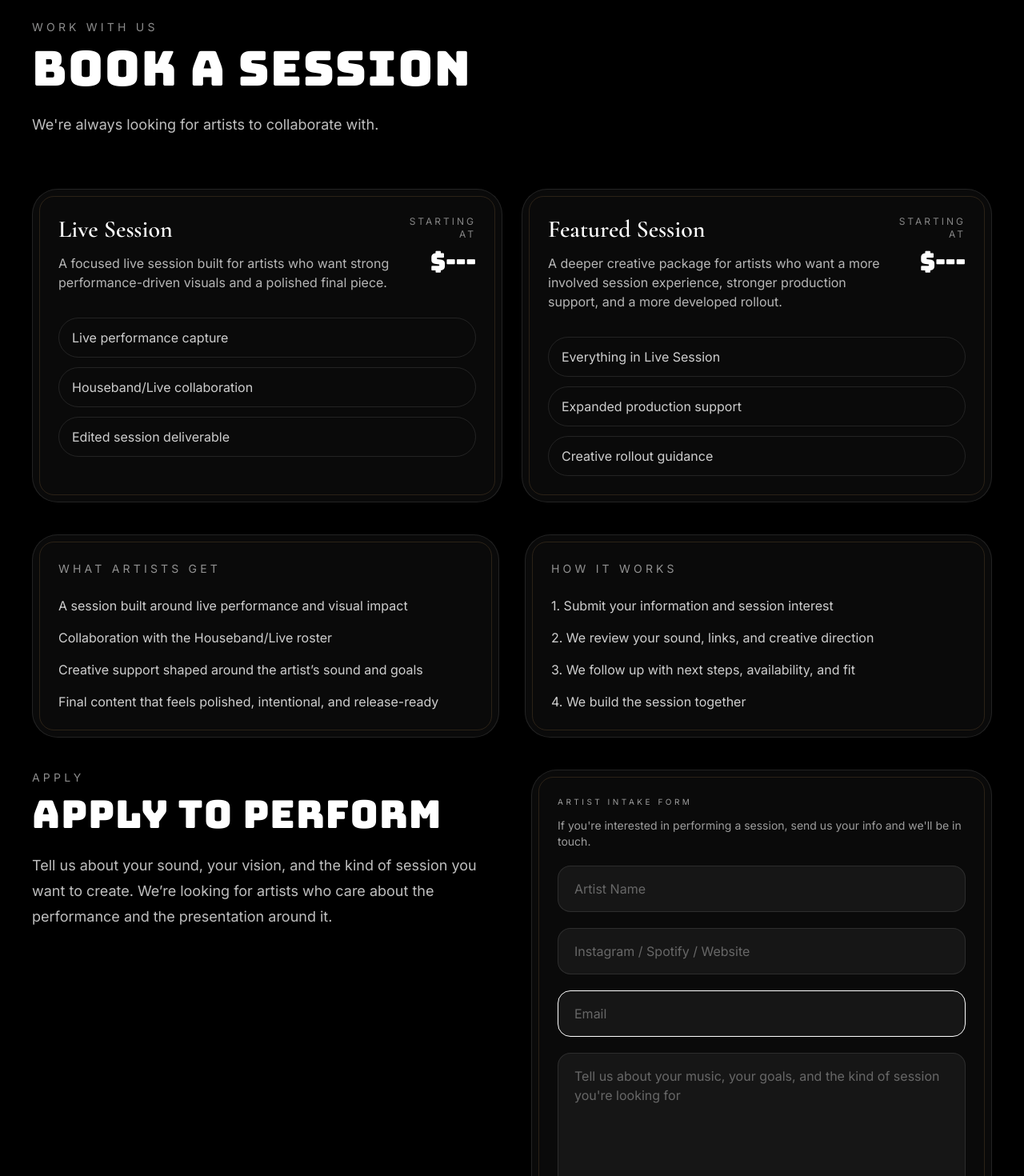
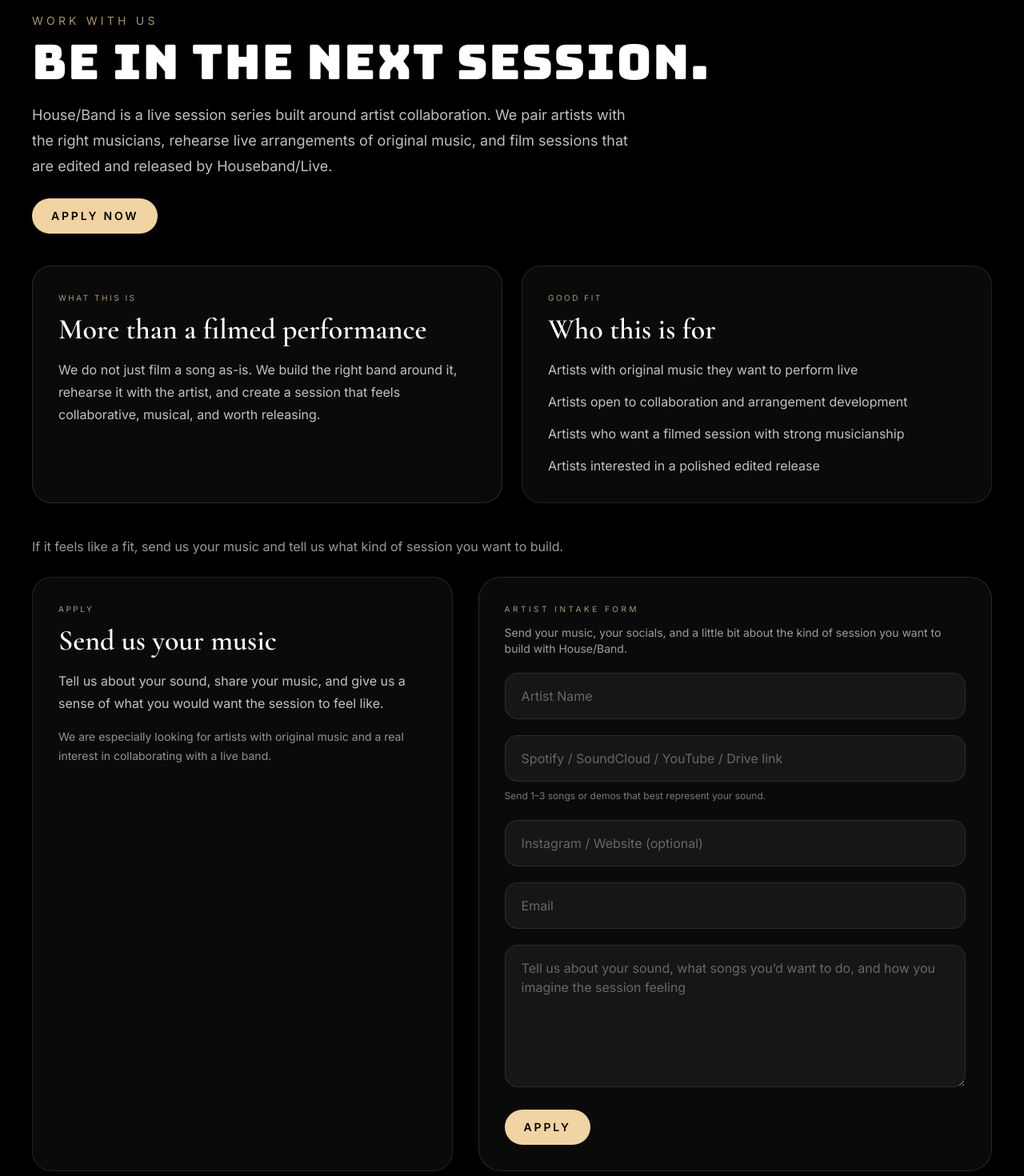
Before and after one commit to jlkadet/houseband-live, a Next.js app: page /work-with-us in a window 1280 px wide. Shown: the part 120-1590 px from the top of the page at 80% size. Built offline with nearby package versions, Linux system fonts and the light colour scheme.

Commit message:
tighten work with us page and focus on conversion

```diff
--- a/app/about/page.tsx
+++ b/app/about/page.tsx
@@ -1,4 +1,5 @@
-import Link from "next/link";
+"use client";
+
 import { Bungee, Cormorant_Garamond, Inter } from "next/font/google";
 
 const bungee = Bungee({
@@ -18,103 +19,120 @@ const inter = Inter({
 export default function AboutPage() {
   return (
     <div className={`${inter.className} min-h-screen bg-black text-white`}>
-
       <main className="px-4 py-10 sm:px-6 sm:py-12 lg:px-10">
-        <div className="mx-auto max-w-6xl">
-          <div className="mb-16 max-w-4xl">
-            <p className="text-sm uppercase tracking-[0.3em] text-white/55">
+        <div className="mx-auto max-w-7xl">
+          <div className="mb-10 sm:mb-12">
+            <p className="text-sm uppercase tracking-[0.3em] text-[#f2d3a2]/70">
               About
             </p>
+
             <h1
-  className={`${bungee.className} mt-3 text-3xl tracking-wide sm:text-4xl md:text-6xl`}
->
-              Built Around Live Performance
+              className={`${bungee.className} mt-3 text-3xl tracking-wide sm:text-4xl md:text-6xl`}
+            >
+              What House/Band is
             </h1>
-            <p className="mt-6 text-lg leading-8 text-white/75">
-              Houseband/Live is a live session platform built around performance and
-               collaboration. We bring artists together with a full band and film sessions
-               that feel real.
+
+            <p className="mt-5 max-w-3xl text-base leading-7 text-white/75 sm:text-lg sm:leading-8">
+              House/Band is a live session series that highlights talented
+              artists by giving them a platform to perform their original music
+              with a band on camera.
             </p>
-            <p className="mt-4 text-white/60">
-  Based in Minneapolis.
-</p>
           </div>
 
-          <div className="grid gap-5 sm:gap-8 lg:grid-cols-[1.1fr_0.9fr]">
-            <section className="retro-card-frame rounded-[2rem] border border-white/10 bg-white/[0.04] p-5 shadow-xl sm:p-8">
-              <p className="text-sm uppercase tracking-[0.3em] text-white/55">
-                What We Do
+          <section className="mb-8 grid gap-6 lg:grid-cols-[1fr_1fr] lg:gap-8 sm:mb-10">
+            <div className="rounded-[1.5rem] border border-[#d8a25e]/20 bg-white/[0.04] p-6 sm:p-8">
+              <p className="text-[10px] uppercase tracking-[0.25em] text-[#f2d3a2]/70">
+                The idea
               </p>
+
               <h2
-                className={`${cormorant.className} mt-3 text-4xl font-semibold`}
+                className={`${cormorant.className} mt-3 text-3xl font-semibold sm:text-4xl`}
               >
-                Performance-driven sessions for artists who want to stand out
+                Collaboration comes first
               </h2>
-              <p className="mt-5 text-lg leading-8 text-white/75">
-                Houseband/Live brings together musicianship, collaboration,
-                creative direction, and visual presentation to create live
-                sessions that feel polished without losing the raw energy of a
-                real performance.
+
+              <p className="mt-4 text-white/75 leading-7">
+                The goal is not just to film an artist performing alone. House/Band
+                is built around pairing artists with the right musicians and
+                creating a live version of their music that feels collaborative,
+                intentional, and worth capturing on camera.
               </p>
-            </section>
-
-            <section className="retro-card-frame rounded-[2rem] border border-white/10 bg-white/[0.04] p-5 shadow-xl sm:p-8">
-              <p className="text-sm uppercase tracking-[0.3em] text-white/55">
-                Why It Exists
-              </p>
-              <h2
-                className={`${cormorant.className} mt-3 text-4xl font-semibold`}
-              >
-                To give artists stronger visual identity through live music
-              </h2>
-              <p className="mt-5 text-lg leading-8 text-white/75">
-                Too often, live performance stays in the room. Houseband/Live
-                exists to help artists capture that energy and translate it into
-                content that can travel, connect, and leave a lasting
-                impression.
-              </p>
-            </section>
-          </div>
-
-          <section className="mt-8 grid gap-5 sm:mt-10 sm:gap-8 lg:grid-cols-2">
-            <div className="retro-card-frame rounded-[2rem] border border-white/10 bg-white/[0.04] p-5 shadow-xl sm:p-8">
-              <p className="text-sm uppercase tracking-[0.3em] text-white/55">
-                What Makes It Different
-              </p>
-              <ul className="mt-6 space-y-4 text-white/80">
-                <li>Live-first content built around real performance</li>
-                <li>Strong visual presentation without losing artistic identity</li>
-                <li>A collaborative houseband structure that supports the artist</li>
-                <li>Sessions designed to feel like a release, not just a recording</li>
-              </ul>
             </div>
 
-            <div className="retro-card-frame rounded-[2rem] border border-white/10 bg-white/[0.04] p-5 shadow-xl sm:p-8">
-              <p className="text-sm uppercase tracking-[0.3em] text-white/55">
-                Who It’s For
+            <div className="rounded-[1.5rem] border border-white/10 bg-white/[0.04] p-6 sm:p-8">
+              <p className="text-[10px] uppercase tracking-[0.25em] text-[#f2d3a2]/70">
+                The process
               </p>
-              <p className="mt-6 text-lg leading-8 text-white/75">
-                Houseband/Live is built for emerging and independent artists,
-                vocalists, songwriters, instrumentalists, and collaborators who
-                want a more intentional way to present their music. It is for
-                artists who care about the performance, the look, and the story
-                around the work.
+
+              <h2
+                className={`${cormorant.className} mt-3 text-3xl font-semibold sm:text-4xl`}
+              >
+                From song to session
+              </h2>
+
+              <p className="mt-4 text-white/75 leading-7">
+                We find the musicians that make sense for the artist’s music,
+                bring them together with the artist, and develop the live
+                arrangement through rehearsal. From there, the session is filmed,
+                edited, and released by Houseband/Live.
               </p>
             </div>
           </section>
 
-          <section className="mt-10 text-center">
-            <p className="mx-auto max-w-3xl text-lg leading-8 text-white/70">
-              Houseband/Live is not just about documenting a performance. It is
-              about creating a session that feels like a statement.
-            </p>
+          <section className="grid gap-4 sm:grid-cols-2 xl:grid-cols-4">
+            {[
+              {
+                number: "01",
+                title: "Find the fit",
+                description:
+                  "We think carefully about which musicians match the artist’s music.",
+              },
+              {
+                number: "02",
+                title: "Build the arrangement",
+                description:
+                  "The band listens, collaborates, and creates their own approach with the artist’s guidance.",
+              },
+              {
+                number: "03",
+                title: "Rehearse it live",
+                description:
+                  "The songs are shaped in rehearsal before the cameras ever turn on.",
+              },
+              {
+                number: "04",
+                title: "Film and release",
+                description:
+                  "The final session is captured on camera, edited, and released through Houseband/Live.",
+              },
+            ].map((item, index) => (
+              <div
+                key={item.number}
+                className={`group relative overflow-hidden rounded-[1.35rem] border bg-white/[0.04] p-5 transition duration-300 hover:-rotate-[1deg] hover:scale-[1.02] sm:rounded-[1.5rem] sm:p-6 ${
+                  index % 2 === 0
+                    ? "border-[#d8a25e]/20"
+                    : "border-white/10"
+                }`}
+              >
+                <div className="absolute inset-0 opacity-0 transition group-hover:opacity-100 bg-white/5" />
 
-            <Link
-              href="/work-with-us"
-              className="mt-8 inline-block rounded-full bg-white px-6 py-3 text-sm font-semibold uppercase tracking-[0.2em] text-black transition hover:scale-105"
-            >
-              Work With Us
-            </Link>
+                <div className="relative">
+                  <p className="text-[10px] uppercase tracking-[0.25em] text-[#f2d3a2]/70">
+                    {item.number}
+                  </p>
+
+                  <h3
+                    className={`${cormorant.className} mt-3 text-3xl font-semibold`}
+                  >
+                    {item.title}
+                  </h3>
+
+                  <p className="mt-4 text-sm leading-6 text-white/75 sm:text-base sm:leading-7">
+                    {item.description}
+                  </p>
+                </div>
+              </div>
+            ))}
           </section>
         </div>
       </main>
--- a/app/work-with-us/page.tsx
+++ b/app/work-with-us/page.tsx
@@ -1,6 +1,5 @@
 "use client";
 
-import Link from "next/link";
 import { useState, type ChangeEvent, type FormEvent } from "react";
 import { Bungee, Cormorant_Garamond, Inter } from "next/font/google";
 
@@ -21,7 +20,8 @@ const inter = Inter({
 export default function WorkWithUsPage() {
   const [formData, setFormData] = useState({
     artistName: "",
-    links: "",
+    musicLinks: "",
+    socials: "",
     email: "",
     message: "",
   });
@@ -29,31 +29,6 @@ export default function WorkWithUsPage() {
   const [status, setStatus] = useState<
     "idle" | "submitting" | "success" | "error"
   >("idle");
-
-  const packages = [
-    {
-      name: "Live Session",
-      price: "$---",
-      description:
-        "A focused live session built for artists who want strong performance-driven visuals and a polished final piece.",
-      features: [
-        "Live performance capture",
-        "Houseband/Live collaboration",
-        "Edited session deliverable",
-      ],
-    },
-    {
-      name: "Featured Session",
-      price: "$---",
-      description:
-        "A deeper creative package for artists who want a more involved session experience, stronger production support, and a more developed rollout.",
-      features: [
-        "Everything in Live Session",
-        "Expanded production support",
-        "Creative rollout guidance",
-      ],
-    },
-  ];
 
   const handleChange = (
     e: ChangeEvent<HTMLInputElement | HTMLTextAreaElement>
@@ -86,7 +61,8 @@ export default function WorkWithUsPage() {
         setStatus("success");
         setFormData({
           artistName: "",
-          links: "",
+          musicLinks: "",
+          socials: "",
           email: "",
           message: "",
         });
@@ -100,112 +76,114 @@ export default function WorkWithUsPage() {
 
   return (
     <div className={`${inter.className} min-h-screen bg-black text-white`}>
-      <main className="px-4 py-10 sm:px-6 sm:py-12 lg:px-10">
+      <main className="px-4 py-8 sm:px-6 sm:py-10 lg:px-10">
         <div className="mx-auto max-w-7xl">
-          <div className="mb-16 max-w-4xl">
-            <p className="text-sm uppercase tracking-[0.3em] text-white/55">
+          <div className="mb-8 sm:mb-10">
+            <p className="text-sm uppercase tracking-[0.3em] text-[#f2d3a2]/70">
               Work With Us
             </p>
+
             <h1
-  className={`${bungee.className} mt-3 text-3xl tracking-wide sm:text-4xl md:text-6xl`}
->
-              Book a Session
+              className={`${bungee.className} mt-3 text-3xl tracking-wide sm:text-4xl md:text-6xl`}
+            >
+              Be in the next session.
             </h1>
-            <p className="mt-6 text-lg leading-8 text-white/75">
-              We're always looking for artists to collaborate with.
-            </p>
+
+            <div className="mt-5 max-w-3xl">
+              <p className="text-base leading-7 text-white/75 sm:text-lg sm:leading-8">
+                House/Band is a live session series built around artist
+                collaboration. We pair artists with the right musicians,
+                rehearse live arrangements of original music, and film sessions
+                that are edited and released by Houseband/Live.
+              </p>
+
+              <a
+                href="#apply-form"
+                className="mt-6 inline-flex items-center justify-center rounded-full bg-[#f2d3a2] px-6 py-3 text-sm font-semibold uppercase tracking-[0.2em] text-black transition hover:scale-105"
+              >
+                Apply Now
+              </a>
+            </div>
           </div>
 
-          <section className="grid gap-4 sm:gap-6 lg:grid-cols-2">
-            {packages.map((pkg) => (
-              <div
-                key={pkg.name}
-                className="retro-card-frame rounded-[2rem] border border-white/10 bg-white/[0.04] p-5 shadow-xl sm:p-8"
+          <section className="mb-8 grid gap-4 lg:grid-cols-[1fr_1fr] lg:gap-6 sm:mb-10">
+            <div className="rounded-[1.5rem] border border-[#d8a25e]/20 bg-white/[0.04] p-6 sm:p-8">
+              <p className="text-[10px] uppercase tracking-[0.25em] text-[#f2d3a2]/70">
+                What this is
+              </p>
+
+              <h2
+                className={`${cormorant.className} mt-3 text-3xl font-semibold sm:text-4xl`}
               >
-                <div className="flex items-start justify-between gap-4">
-                  <div>
-                    <h2 className={`${cormorant.className} text-3xl font-semibold`}>
-                      {pkg.name}
-                    </h2>
-                    <p className="mt-3 max-w-xl text-white/70">
-                      {pkg.description}
-                    </p>
-                  </div>
+                More than a filmed performance
+              </h2>
 
-                  <div className="text-right">
-                    <p className="text-xs uppercase tracking-[0.25em] text-white/50">
-                      Starting at
-                    </p>
-                    <p className={`${bungee.className} mt-2 text-3xl text-white`}>
-                      {pkg.price}
-                    </p>
-                  </div>
-                </div>
-
-                <ul className="mt-8 space-y-3 text-white/80">
-                  {pkg.features.map((feature) => (
-                    <li
-                      key={feature}
-                      className="rounded-full border border-white/10 px-4 py-3"
-                    >
-                      {feature}
-                    </li>
-                  ))}
-                </ul>
-              </div>
-            ))}
-          </section>
-
-          <section className="mt-8 grid gap-5 sm:mt-10 sm:gap-8 lg:grid-cols-[1fr_1fr] lg:items-start">
-            <div className="retro-card-frame rounded-[2rem] border border-white/10 bg-white/[0.04] p-5 shadow-xl sm:p-8">
-              <p className="text-sm uppercase tracking-[0.3em] text-white/55">
-                What Artists Get
+              <p className="mt-4 leading-7 text-white/75">
+                We do not just film a song as-is. We build the right band around
+                it, rehearse it with the artist, and create a session that feels
+                collaborative, musical, and worth releasing.
               </p>
-              <ul className="mt-6 space-y-4 text-white/80">
-                <li>A session built around live performance and visual impact</li>
-                <li>Collaboration with the Houseband/Live roster</li>
-                <li>Creative support shaped around the artist’s sound and goals</li>
-                <li>Final content that feels polished, intentional, and release-ready</li>
-              </ul>
             </div>
 
-            <div className="retro-card-frame rounded-[2rem] border border-white/10 bg-white/[0.04] p-5 shadow-xl sm:p-8">
-              <p className="text-sm uppercase tracking-[0.3em] text-white/55">
-                How It Works
+            <div className="rounded-[1.5rem] border border-white/10 bg-white/[0.04] p-6 sm:p-8">
+              <p className="text-[10px] uppercase tracking-[0.25em] text-[#f2d3a2]/70">
+                Good fit
               </p>
-              <ol className="mt-6 space-y-4 text-white/80">
-                <li>1. Submit your information and session interest</li>
-                <li>2. We review your sound, links, and creative direction</li>
-                <li>3. We follow up with next steps, availability, and fit</li>
-                <li>4. We build the session together</li>
-              </ol>
+
+              <h2
+                className={`${cormorant.className} mt-3 text-3xl font-semibold sm:text-4xl`}
+              >
+                Who this is for
+              </h2>
+
+              <ul className="mt-4 space-y-3 leading-7 text-white/75">
+                <li>Artists with original music they want to perform live</li>
+                <li>Artists open to collaboration and arrangement development</li>
+                <li>Artists who want a filmed session with strong musicianship</li>
+                <li>Artists interested in a polished edited release</li>
+              </ul>
             </div>
           </section>
 
-          <section className="mt-10 grid gap-12 lg:grid-cols-[1fr_1fr] lg:items-start">
-            <div>
-              <p className="text-sm uppercase tracking-[0.3em] text-white/55">
+          <p className="mb-6 max-w-2xl text-sm leading-6 text-white/60 sm:text-base sm:leading-7">
+            If it feels like a fit, send us your music and tell us what kind of
+            session you want to build.
+          </p>
+
+          <section
+            id="apply-form"
+            className="grid gap-6 lg:grid-cols-[0.9fr_1.1fr] lg:gap-8"
+          >
+            <div className="rounded-[1.5rem] border border-white/10 bg-white/[0.04] p-6 sm:p-8">
+              <p className="text-[10px] uppercase tracking-[0.25em] text-[#f2d3a2]/70">
                 Apply
               </p>
+
               <h2
-                className={`${bungee.className} mt-3 text-3xl tracking-wide md:text-5xl`}
+                className={`${cormorant.className} mt-3 text-3xl font-semibold sm:text-4xl`}
               >
-                Apply to Perform
+                Send us your music
               </h2>
-              <p className="mt-6 max-w-xl text-lg leading-8 text-white/75">
-                Tell us about your sound, your vision, and the kind of session
-                you want to create. We’re looking for artists who care about the
-                performance and the presentation around it.
+
+              <p className="mt-4 leading-7 text-white/75">
+                Tell us about your sound, share your music, and give us a sense
+                of what you would want the session to feel like.
+              </p>
+
+              <p className="mt-4 text-sm leading-6 text-white/55">
+                We are especially looking for artists with original music and a
+                real interest in collaborating with a live band.
               </p>
             </div>
 
-            <div className="retro-card-frame rounded-[2rem] border border-white/10 bg-white/[0.04] p-5 shadow-2xl sm:p-8">
-              <div className="mb-3 text-[10px] uppercase tracking-[0.35em] text-white/60">
+            <div className="rounded-[1.5rem] border border-[#d8a25e]/20 bg-white/[0.04] p-6 sm:rounded-[1.75rem] sm:p-8">
+              <div className="mb-3 text-[10px] uppercase tracking-[0.35em] text-[#f2d3a2]/70">
                 Artist Intake Form
               </div>
 
               <p className="mb-5 text-sm text-white/60">
-                If you're interested in performing a session, send us your info and we'll be in touch.
+                Send your music, your socials, and a little bit about the kind
+                of session you want to build with House/Band.
               </p>
 
               <form onSubmit={handleSubmit} className="grid gap-5">
@@ -216,16 +194,31 @@ export default function WorkWithUsPage() {
                   value={formData.artistName}
                   onChange={handleChange}
                   required
-                  className="w-full rounded-2xl border border-white/10 bg-white/5 px-5 py-4 text-base text-white placeholder:text-white/35 outline-none transition focus:border-white/30"
+                  className="w-full rounded-2xl border border-white/10 bg-white/5 px-5 py-4 text-base text-white placeholder:text-white/35 outline-none transition focus:border-[#d8a25e]/35"
                 />
+
+                <div>
+                  <input
+                    type="text"
+                    name="musicLinks"
+                    placeholder="Spotify / SoundCloud / YouTube / Drive link"
+                    value={formData.musicLinks}
+                    onChange={handleChange}
+                    required
+                    className="w-full rounded-2xl border border-white/10 bg-white/5 px-5 py-4 text-base text-white placeholder:text-white/35 outline-none transition focus:border-[#d8a25e]/35"
+                  />
+                  <p className="mt-2 text-xs leading-5 text-white/45">
+                    Send 1–3 songs or demos that best represent your sound.
+                  </p>
+                </div>
 
                 <input
                   type="text"
-                  name="links"
-                  placeholder="Instagram / Spotify / Website"
-                  value={formData.links}
+                  name="socials"
+                  placeholder="Instagram / Website (optional)"
+                  value={formData.socials}
                   onChange={handleChange}
-                  className="w-full rounded-2xl border border-white/10 bg-white/5 px-5 py-4 text-base text-white placeholder:text-white/35 outline-none transition focus:border-white/30"
+                  className="w-full rounded-2xl border border-white/10 bg-white/5 px-5 py-4 text-base text-white placeholder:text-white/35 outline-none transition focus:border-[#d8a25e]/35"
                 />
 
                 <input
@@ -235,31 +228,31 @@ export default function WorkWithUsPage() {
                   value={formData.email}
                   onChange={handleChange}
                   required
-                  className="w-full rounded-2xl border borderwhite/10 bg-white/5 px-5 py-4 text-base text-white placeholder:text-white/35 outline-none transition focus:border-white/30"
+                  className="w-full rounded-2xl border border-white/10 bg-white/5 px-5 py-4 text-base text-white placeholder:text-white/35 outline-none transition focus:border-[#d8a25e]/35"
                 />
 
                 <textarea
                   name="message"
-                  placeholder="Tell us about your music, your goals, and the kind of session you're looking for"
+                  placeholder="Tell us about your sound, what songs you’d want to do, and how you imagine the session feeling"
                   rows={6}
                   value={formData.message}
                   onChange={handleChange}
                   required
-                  className="w-full rounded-2xl border border-white/10 bg-white/5 px-5 py-4 text-base text-white placeholder:text-white/35 outline-none transition focus:border-white/30"
+                  className="w-full rounded-2xl border border-white/10 bg-white/5 px-5 py-4 text-base text-white placeholder:text-white/35 outline-none transition focus:border-[#d8a25e]/35"
                 />
 
                 <button
                   type="submit"
                   disabled={status === "submitting"}
-                  className="mt-2 inline-flex w-fit items-center justify-center rounded-full bg-white px-6 py-3 text-sm font-semibold uppercase tracking-[0.2em] text-black transition hover:scale-105 disabled:cursor-not-allowed disabled:opacity-60"
+                  className="mt-2 inline-flex w-fit items-center justify-center rounded-full bg-[#f2d3a2] px-6 py-3 text-sm font-semibold uppercase tracking-[0.2em] text-black transition hover:scale-105 disabled:cursor-not-allowed disabled:opacity-60"
                 >
-                  {status === "submitting" ? "Submitting..." : "Submit Application"}
+                  {status === "submitting" ? "Submitting..." : "Apply"}
                 </button>
               </form>
 
               {status === "success" && (
                 <p className="mt-4 rounded-2xl border border-green-500/30 bg-green-500/10 px-4 py-3 text-sm text-green-300">
-                  Thanks! Your inquiry was submitted successfully. We’ll be in touch soon.
+                  Submission received. If it feels like a fit, we’ll be in touch.
                 </p>
               )}
 
```
